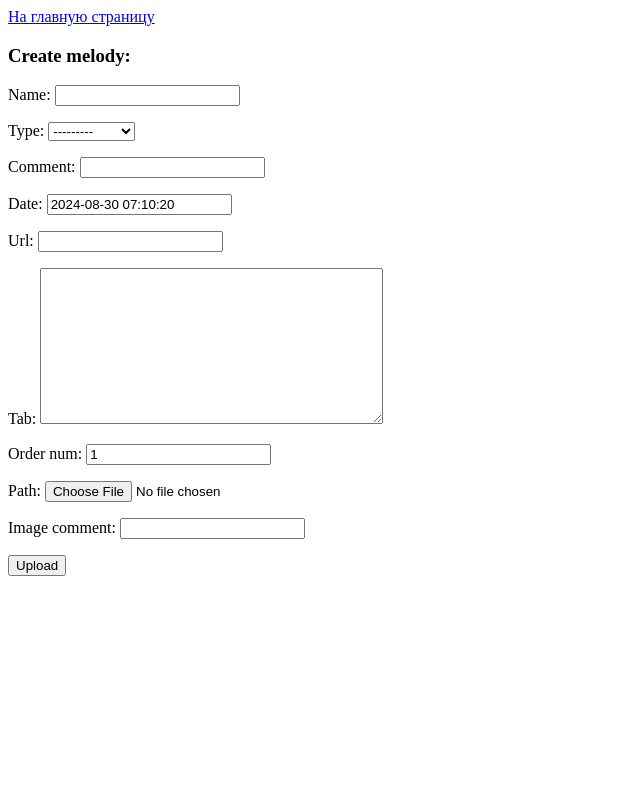
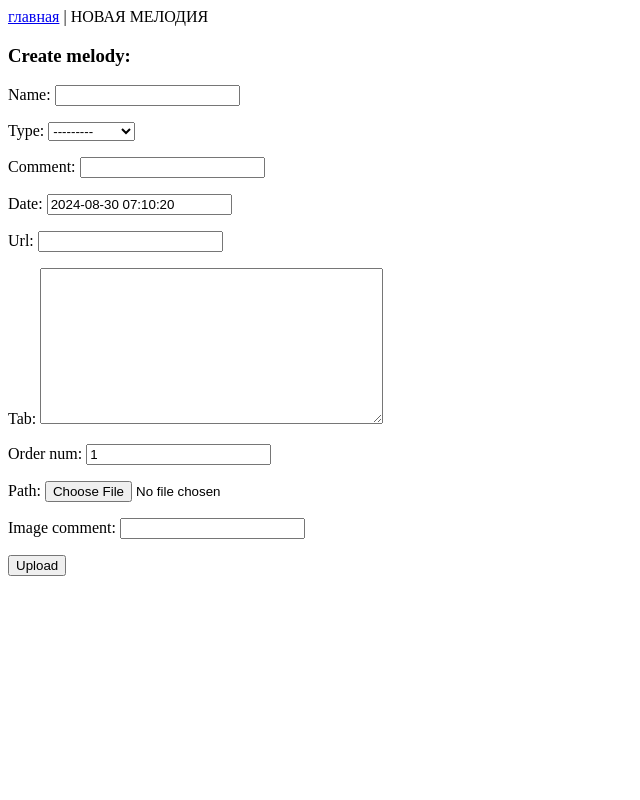
Before and after one commit to ivanovich812/tabook, a Django app: page /create_melody/ in a window 1280 px wide. Shown: the whole page, without its empty margins (0-640 px from the left). Run offline with Django 4.2, Linux system fonts and the light colour scheme; data comes from the database, SQL or seed files in the repository.

Commit message:
+ requirements.txt.

```diff
--- a/app/templates/add_image.html
+++ b/app/templates/add_image.html
@@ -4,9 +4,5 @@
 <form method="post" enctype="multipart/form-data">
   {% csrf_token %}
     {{ form_image.as_p }}
-<!--    <button type="submit">Добавить</button>-->
-
-    <form action="../../edit_melody/{{id}}/">
-      <button type="submit">Click me</button>
-    </form>
+    <button type="submit">Добавить</button>
 </form>
--- a/app/templates/create_melody.html
+++ b/app/templates/create_melody.html
@@ -1,4 +1,4 @@
-<a href="../">На главную страницу</a>
+<a href="../">главная</a> | НОВАЯ МЕЛОДИЯ
 <br />
 <h3> Create melody: </h3>
 <form method="post" enctype="multipart/form-data">
```
Also changed, not shown: requirements.txt (added, +7 -0 lines).
